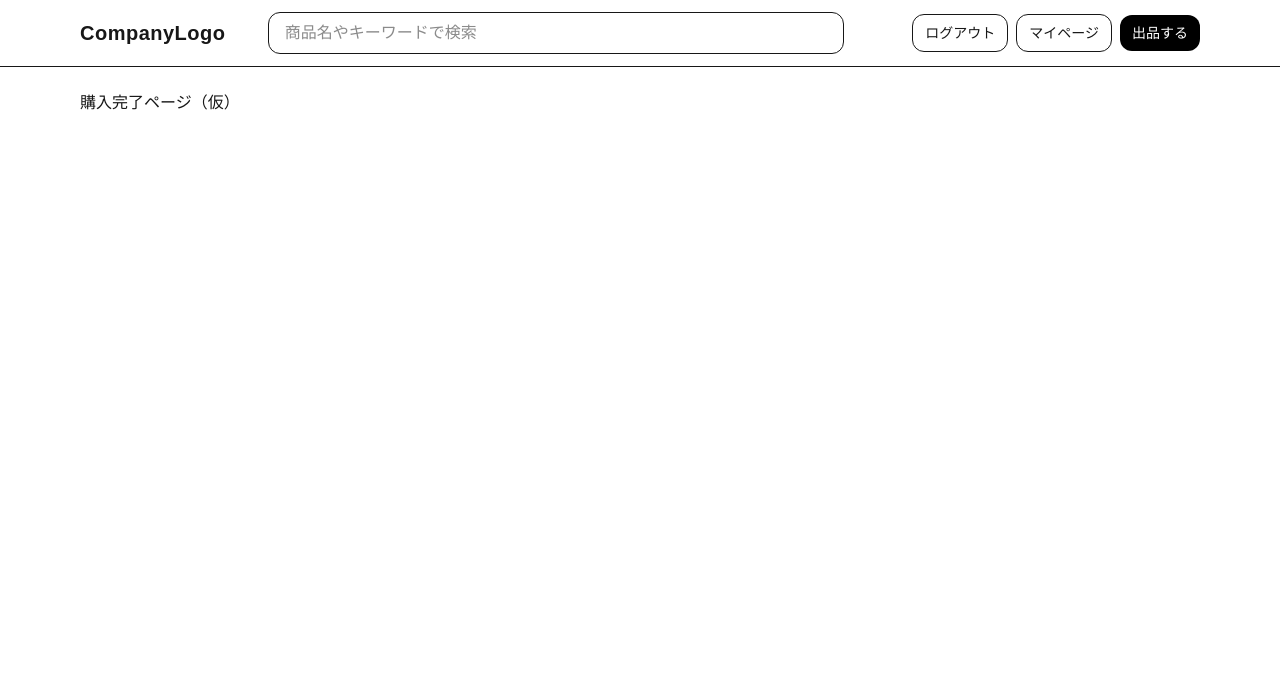
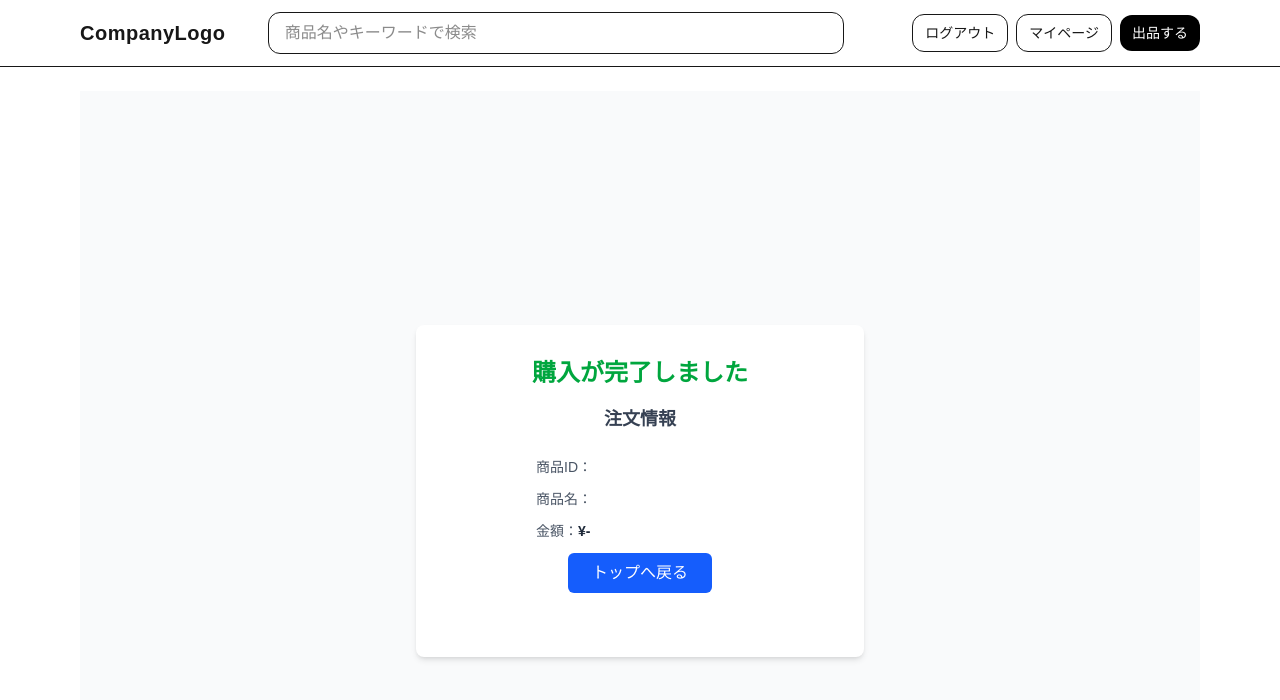
Before and after one commit to yasuhito-kitai/fea-market-app, a Next.js app in the folder frontend/: page /purchase/complete in a window 1280 px wide. Shown: the top 700 px of the page. Built offline with nearby package versions, Linux system fonts and the light colour scheme.

Commit message:
購入完了ページの表示（クエリのデータ）完了

```diff
--- a/frontend/src/app/purchase/complete/page.tsx
+++ b/frontend/src/app/purchase/complete/page.tsx
@@ -1,16 +1,30 @@
 'use client'
 
-import { useRouter, useSearchParams } from "next/navigation"
+import { useSearchParams } from "next/navigation"
+import Link from "next/link";
 
 export default function PurchaseCompletePage() {
     const searchParams = useSearchParams();
     const itemId = searchParams.get('item_id');
-    const amount = searchParams.get('amount');
-
-    console.log("GETパラメータから受け取ったitem_idは、" + itemId);
-    console.log("GETパラメータから受け取ったamountは、" + amount);
+    const name = decodeURIComponent(searchParams.get('name') ?? '');
+    const amountStr = searchParams.get('amount');
+    const amountNum = amountStr ? Number(amountStr) : null;
+    const amountJa = amountNum !== null ? new Intl.NumberFormat('ja-JP').format(amountNum) : '-';
 
     return (
-        <div>購入完了ページ（仮）</div>
+        <div className="flex flex-col items-center justify-center min-h-screen bg-gray-50 px-4">
+      <div className="bg-white shadow-md rounded-lg p-8 w-full max-w-md text-center">
+            <h1 className="text-2xl font-bold text-green-600 mb-4">購入が完了しました</h1>
+                <h2 className="text-lg font-semibold mb-6 text-gray-700">注文情報</h2>
+                <div className="text-left space-y-3 mb-8 px-22">
+            <p className="text-sm text-gray-600">商品ID：<span className="font-semibold text-gray-800">{itemId}</span></p>
+            <p className="text-sm text-gray-600">商品名：<span className="font-semibold text-gray-800">{name}</span></p>
+                    <p className="text-sm text-gray-600">金額：<span className="font-semibold text-gray-800">¥{amountJa}</span></p>
+                    <div className="flex justify-center">
+                        <Link href="/" className="inline-block bg-blue-600 text-white px-6 py-2 rounded-md hover:bg-blue-700 transition">トップへ戻る</Link>
+                        </div>
+                </div>
+            </div>
+            </div>
     );
 }
--- a/frontend/src/components/PurchaseForm.tsx
+++ b/frontend/src/components/PurchaseForm.tsx
@@ -111,7 +111,7 @@ export default function PurchaseForm({ item }: Props) {
 
     if (result.error) { alert(result.error.message ?? '決済に失敗しました'); setLoading(false); return; }
     if (result.paymentIntent?.status === 'succeeded') {
-    router.push(`/purchase/complete?item_id=${item.id}&amount=${item.price}`);
+    router.push(`/purchase/complete?item_id=${item.id}&name=${encodeURIComponent(item.name)}&amount=${item.price}`);
     return;
   }
   setLoading(false);
```
